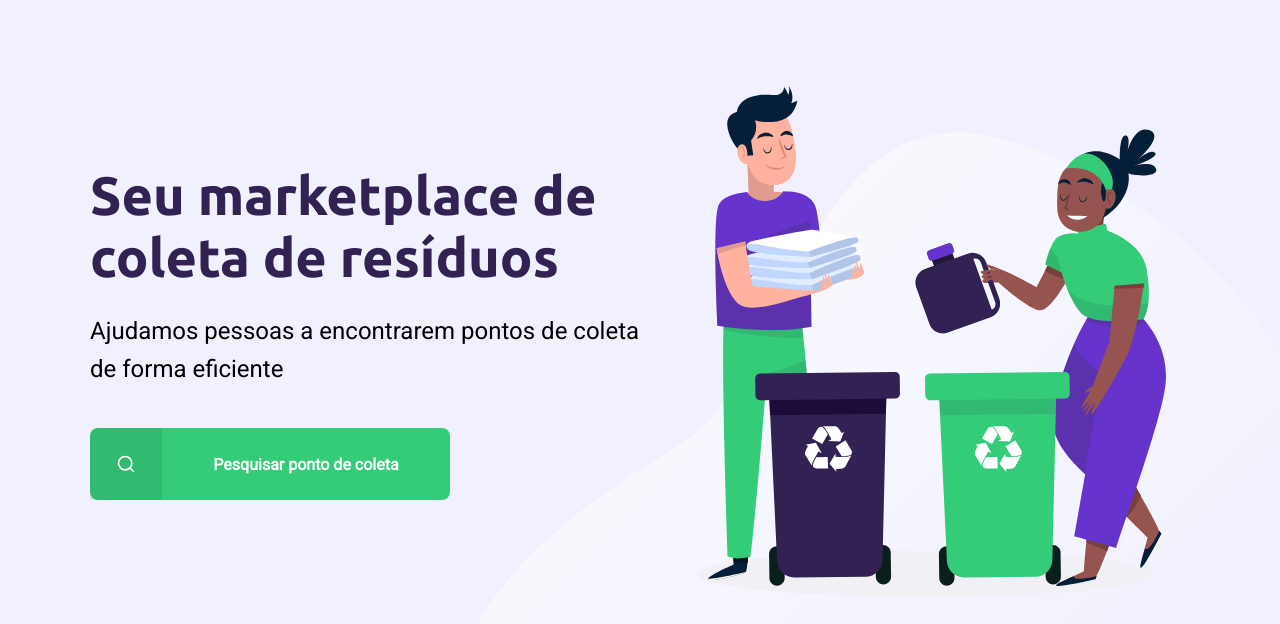
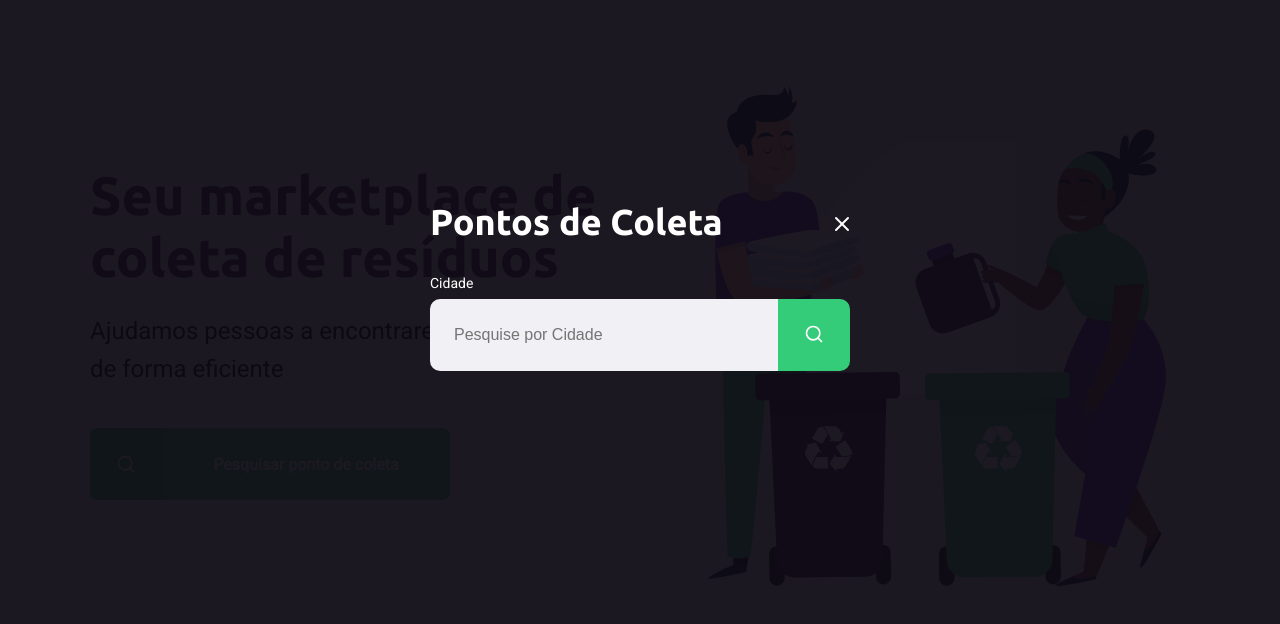
Before and after one commit to AndreVinni89/ECOLETA, a plain HTML site: page index.html in a window 1280 px wide. Shown: the part 114-738 px from the top of the page. Drawn offline with Linux system fonts and the light colour scheme.

Commit message:
Dia 3-part2

```diff
--- a/index.html
+++ b/index.html
@@ -9,6 +9,10 @@
 
 <link rel="stylesheet" href="styles/main.css">
 <link rel="stylesheet" href="styles/home.css">
+<link rel="stylesheet" href="styles/modal.css">
+
+
+
 <link rel="stylesheet" href="styles/responsive.css">
 
 <body>
@@ -37,6 +41,23 @@
 
 </div>
 
+<div id="modal">
+    <div class="content">
+        <div class="header">
+            <h1>Pontos de Coleta</h1>
+            <a href="">Fechar</a>
+        </div>
+        <form action="">
+            <label for="search">Cidade</label>
+            <div class="search field">
+                <input type="text" name="search" placeholder="Pesquise por Cidade">
+                <button>
+                    <img src="styles/assets/search.svg" alt="Buscar">
+                </button>
+            </div>
+        </form>
+    </div>
+</div>
 
 </body>
 </html>
--- a/scripts/create-point.js
+++ b/scripts/create-point.js
@@ -76,3 +76,5 @@ function handleSelectedItem(){
     collectedItems.value = SelectedItems
 
 }
+
+//testando o
--- /dev/null
+++ b/styles/modal.css
@@ -0,0 +1,86 @@
+#modal{
+    background-color: #0E0A14ef ;
+    height: 100vh;
+    width: 100vw;
+    position: fixed;
+    top: 0;
+
+
+    display: flex;
+    justify-content: center;
+    align-items: center;
+    flex-direction: column;
+
+    transition: 400ms;
+}
+
+
+#modal .content{
+    color: white;
+    width: 420px;
+
+}
+
+#modal .header{
+    display: flex;
+    align-items: center;
+    justify-content: space-between;
+    margin-bottom: 32px;
+}
+
+#modal .header a{
+    background-image: url("assets/x.svg");
+    width: 20px;
+    height: 20px;
+    display: flex;
+
+    font-size: 0.01px;
+
+    text-decoration: none;
+    color: white;
+}
+
+#modal .header h1{
+    color: white;
+
+    font-size: 36px;
+    line-height: 42px;
+}
+
+#modal form label{
+    font-size: 14px;
+    line-height: 16px;
+    display: block;
+    margin-bottom: 8px;
+}
+#modal form .field{
+    display: flex;
+}
+
+#modal form input{
+    flex: 1;
+
+    background-color: #f0f0f5;
+    border: 0;
+    border-radius: 10px 0 0 10px;
+
+
+    padding: 16px 24px;
+
+    font-size: 16px;
+    color: #6c6c80;
+}
+
+#modal form button{
+    width: 72px;
+    height: 72px;
+
+
+    background-color: var(--primary-color);
+    border-radius: 0 10px 10px 0;
+    border: 0;
+    transition: 400ms;
+}
+#modal form button:hover{
+    background-color: #2fb85e;
+}
```
